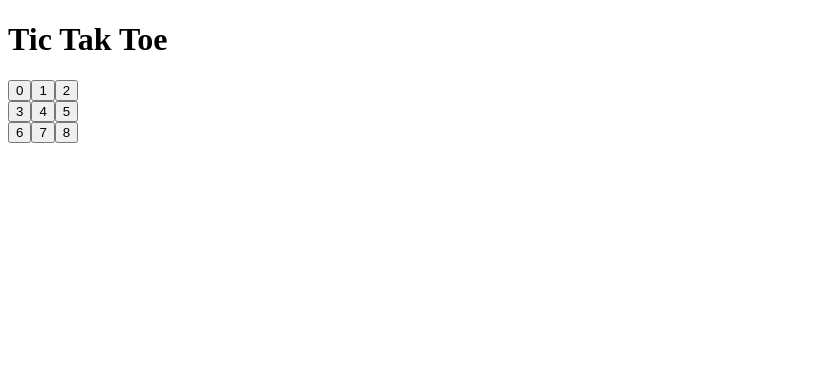
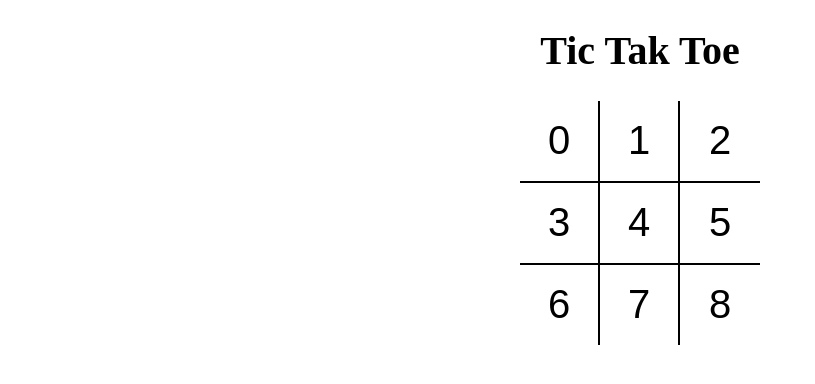
Before and after one commit to Adityakumar623/Tic-Taktoe, a React (Vite) app: page / in a window 1280 px wide. Shown: the top 384 px of the page, without its empty margins (0-815 px from the left). Built offline with nearby package versions, Linux system fonts and the light colour scheme.

Commit message:
added sas , get to know styles

```diff
--- a/src/App.jsx
+++ b/src/App.jsx
@@ -1,9 +1,10 @@
 import React from "react";
 import Board from "./components/Board";
+import  "./styles/root.scss"
 
 const App=()=> {
  return(
-  <div>
+  <div className="app">
     <h1>Tic Tak Toe</h1>
     <Board/>
   </div>
--- a/src/components/Board.jsx
+++ b/src/components/Board.jsx
@@ -2,18 +2,18 @@
 import Square from './Square'
 const Board = () => {
   return (
-    <div>
-      <div>
+    <div className='board'>
+      <div className='board-row'>
       <Square value={0} />
       <Square value={1}/>
       <Square value={2}/>
       </div>
-      <div>
+      <div className='board-row'>
       <Square value={3}/>
       <Square value={4}/>
       <Square value={5}/>
       </div>
-      <div>
+      <div className='board-row'>
       <Square value={6}/>
       <Square value={7}/>
       <Square value={8}/>
--- a/src/components/Square.jsx
+++ b/src/components/Square.jsx
@@ -1,8 +1,11 @@
-import React from 'react'
+import React from 'react';
+
 
 const Square = ({value}) => {
   //  console.log(props);
-  return <button type="button">{value}</button>;
+  return <button type="button" className='square'>
+    {value}
+    </button>;
 }
 
 export default Square;
--- /dev/null
+++ b/src/styles/root.scss
@@ -0,0 +1,43 @@
+body {
+    padding: 0;
+    margin: 0;
+  }
+
+  button {
+    background: none;
+    border: none;
+    outline: none;
+    &:hover {             //&:hover means button:hover
+     cursor: pointer;
+    }
+  }
+
+  .app {
+    font-size: 20px;
+    display: flex;
+    flex-direction: column;
+    align-items: center;
+  }
+
+  .board {
+    .board-row {
+      display: flex;
+      flex-direction: row;
+      border-bottom: 2px solid #000;
+      &:last-child {
+        border-bottom: none;
+      }
+      .square {
+        width: 80px;
+        height: 80px;
+        border-right: 2px solid #000;
+        font-size: 2.5rem;
+        padding: 0;
+        overflow: hidden;
+        transition: all 0.2s;
+        &:last-child {
+          border-right: none;
+        }
+      }
+    }
+  }
```
Also changed, not shown: package.json (+5 -4 lines), 1 other file (tests, documents, lock files or other folders).
